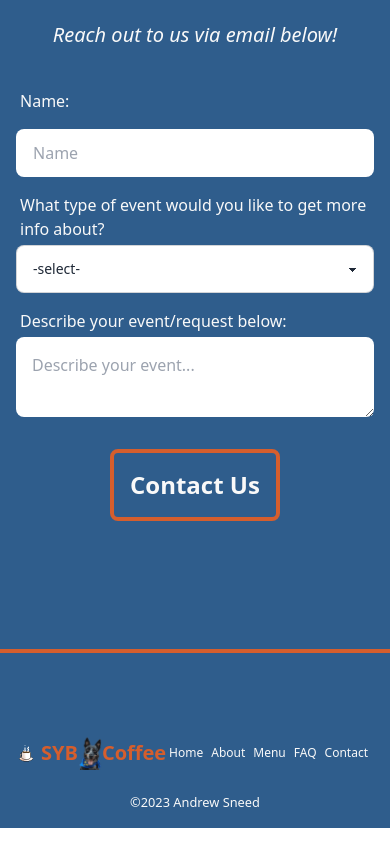
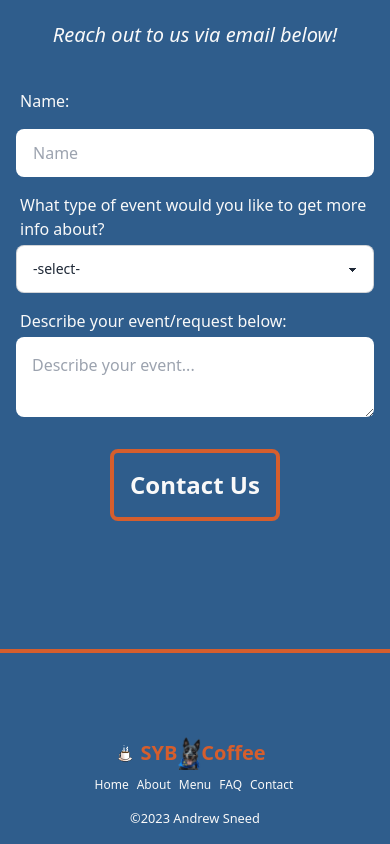
Before and after one commit to AndrewB-S/SYBCoffee, an Astro site: page / in a window 390 px wide. Shown: the part 6735-7579 px from the top of the page. Built offline with nearby package versions, Linux system fonts and the light colour scheme; Astro itself is replaced by a stand-in of ours.

```diff
--- a/src/components/Footer.astro
+++ b/src/components/Footer.astro
@@ -6,7 +6,7 @@ const { SYB } = Astro.props;
 ---
 <div class="bg-royal -mt-1 flex justify-center">
 <footer class="flex flex-col py-4 items-stretch w-full max-w-screen-2xl gap-4">
-  <div class="flex flex-col items-center [@media(min-width:380px)]:flex-row [@media(min-width:360px)]:justify-between px-4">
+  <div class="flex flex-col items-center [@media(min-width:400px)]:flex-row [@media(min-width:400px)]:justify-between px-4">
     <div class="inline-flex items-center justify-between">
       <img
         src={coffeeGif.src}
```
